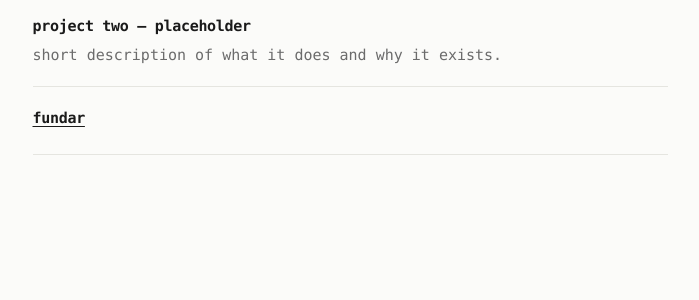
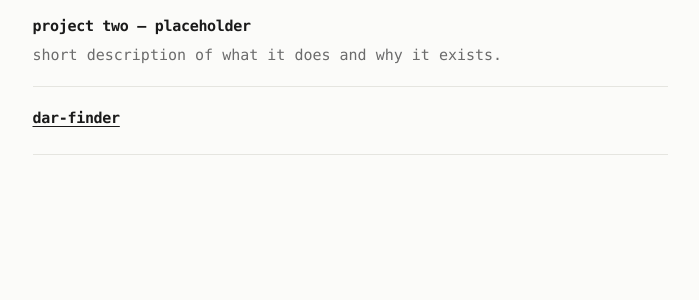
Before and after one commit to yushakareem/yushakareem.github.io, a Jekyll site: the page built from projects.md, in a window 1280 px wide. Shown: the part 335-635 px from the top of the page, without its empty margins (290-989 px from the left). Built offline with Jekyll 4.4.1, drawn with Linux system fonts in a browser that asks for light colours.

Commit message:
updated link to project

```diff
--- a/projects.md
+++ b/projects.md
@@ -19,5 +19,5 @@ a few things I'm working on or have shipped.
 </div>
 
 <div class="project">
-  <h3><a href="https://yushakareem.github.io/fundar/">fundar</a></h3>
+  <h3><a href="https://yushakareem.github.io/dar-finder/">dar-finder</a></h3>
 </div>
```
